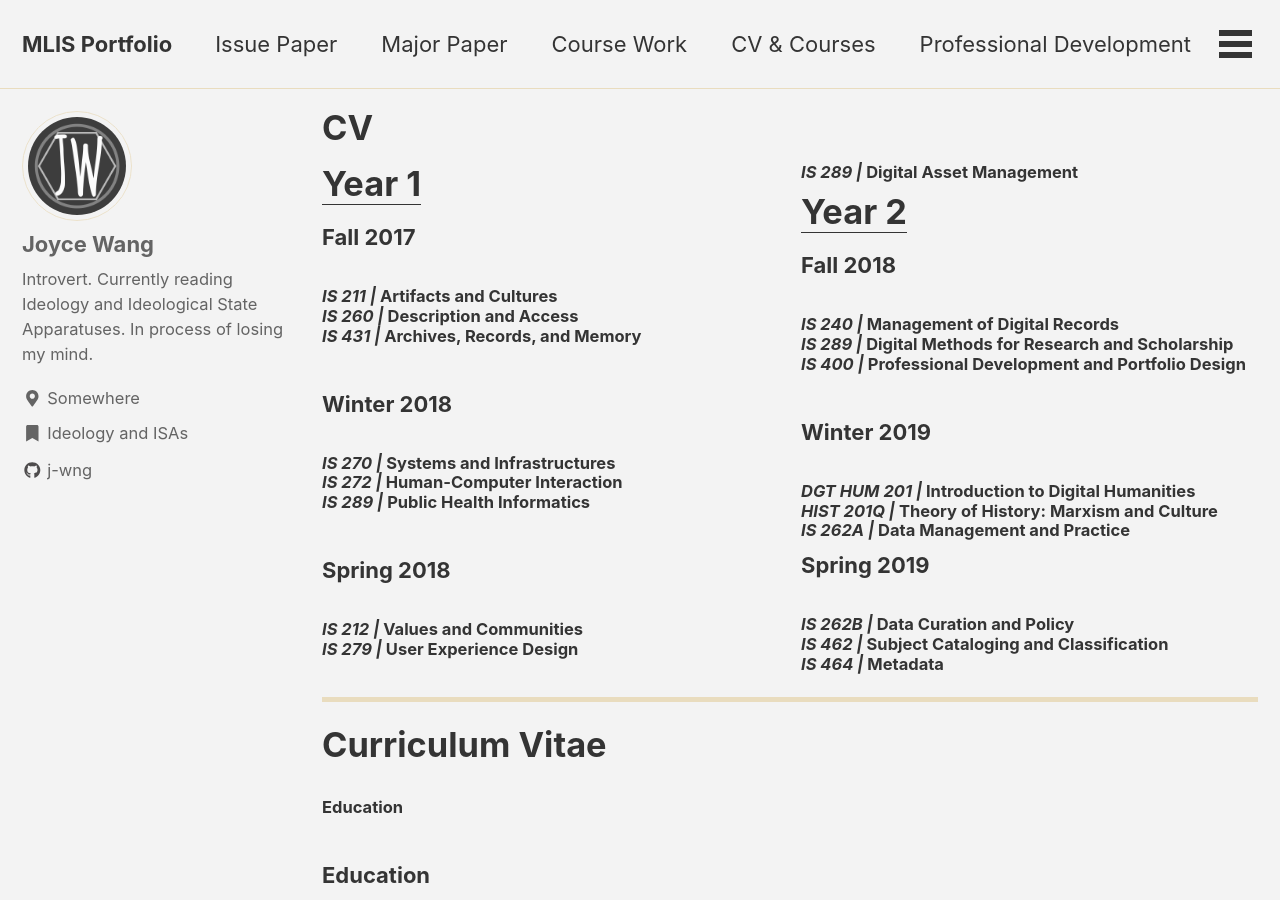
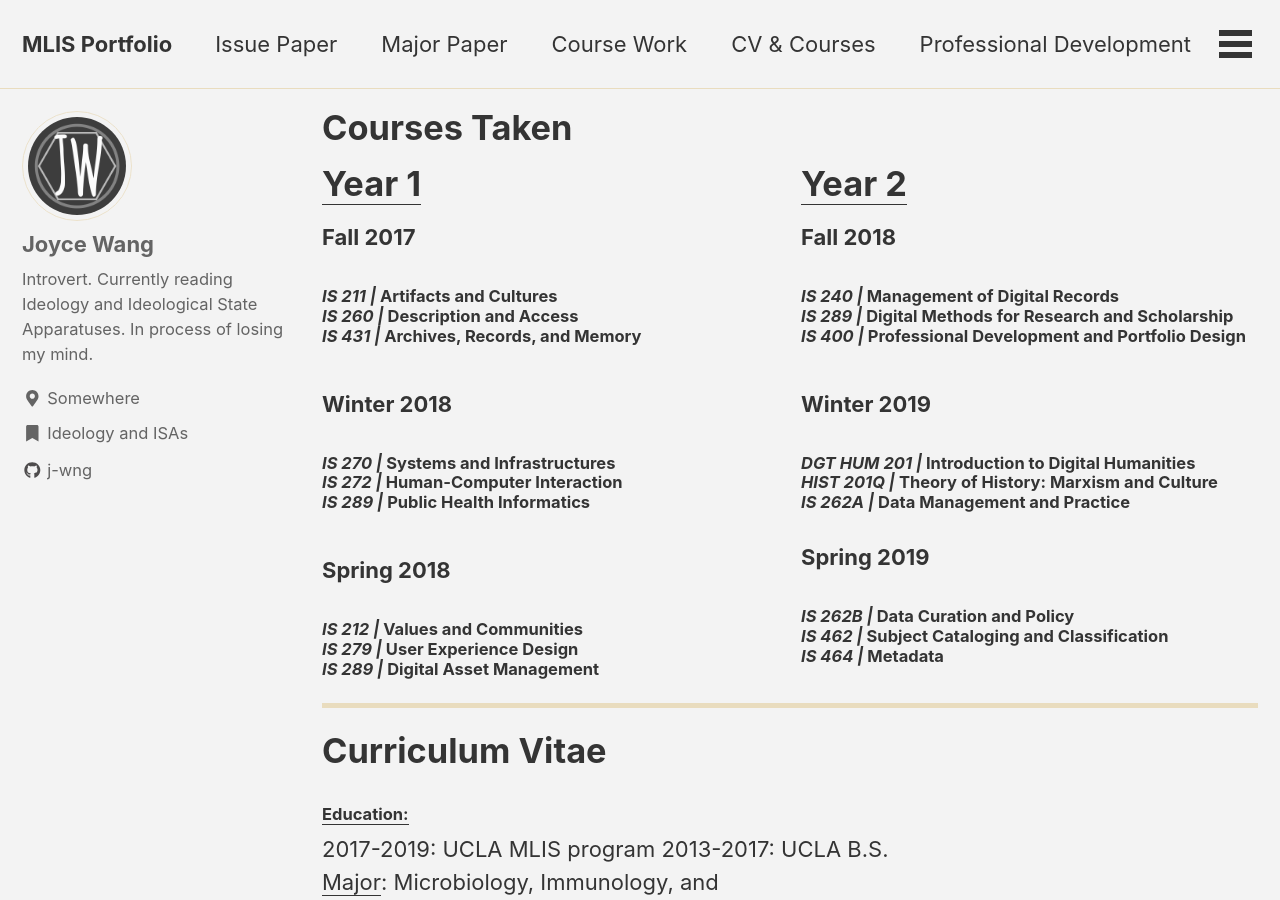
Before and after one commit to j-wng/portfolio, a Jekyll site: the page built from _pages/cv_courses.html, in a window 1280 px wide and 900 px high. Built offline with Jekyll 4.4.1, drawn with Linux system fonts in a browser that asks for light colours; cached includes are drawn as plain includes; nearby versions of some CDN libraries; some of the changed text lies outside the part shown.

Commit message:
Update cv_courses.html

```diff
--- a/_pages/cv_courses.html
+++ b/_pages/cv_courses.html
@@ -1,6 +1,6 @@
 ---
 permalink: /cv_courses/
-title: "CV"
+title: "Courses Taken"
 layout: single
 author_profile: true
 classes: wide
@@ -42,7 +42,7 @@
 <b>Winter 2019</b>
 <h4><i>DGT HUM 201 |</i> Introduction to Digital Humanities<br>
   <i>HIST 201Q |</i> Theory of History: Marxism and Culture<br>
-  <i>IS 262A |</i> Data Management and Practice<br></h4>
+  <i>IS 262A |</i> Data Management and Practice<br><br></h4>
 <b>Spring 2019</b>
 <h4><i>IS 262B |</i> Data Curation and Policy<br>
   <i>IS 462 |</i> Subject Cataloging and Classification<br>
@@ -52,8 +52,13 @@
  <hr>
 
 <h1>Curriculum Vitae</h1>
-<h4>Education</h4>
-<h3>Education</h3>
+<h4><u>Education:</u></h4>
+2017-2019: UCLA MLIS program
+2013-2017: UCLA B.S.
+<div class="newspaper">
+  <u>Major</u>: Microbiology, Immunology, and Molecular Genetics
+  <u>Minor</u>: History
+</div>
 
 
 </body>
```
